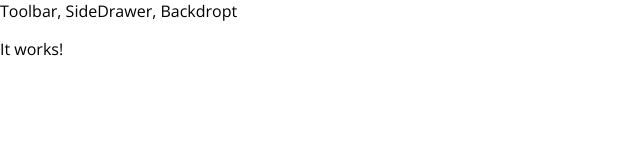
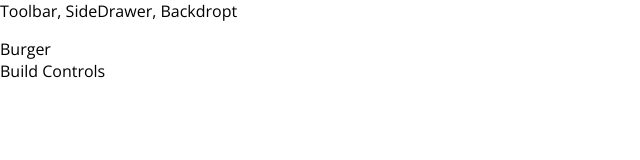
Before and after one commit to waltermanias/react-2020, a React app: page / in a window 1280 px wide. Shown: the top 160 px of the page, without its empty margins (0-640 px from the left). Built offline with nearby package versions, Linux system fonts and the light colour scheme.

Commit message:
Implementing BurgerBuilder container

```diff
--- a/src/App.js
+++ b/src/App.js
@@ -1,12 +1,13 @@
 import React from 'react';
 import Layout from './components/Layout/Layout';
+import BurgerBuilder from './containers/BurgerBuilder/BurgerBuilder';
 
 const app = () => {
 
   return (
     <div>
       <Layout>
-        <p> It works!</p>
+        <BurgerBuilder></BurgerBuilder>
       </Layout>
     </div>
   );
--- /dev/null
+++ b/src/components/Layout/Layout.css
@@ -0,0 +1,3 @@
+.Content {
+  margin-top: 16px;
+}
--- a/src/components/Layout/Layout.js
+++ b/src/components/Layout/Layout.js
@@ -1,10 +1,11 @@
 import React from 'react';
 import Aux from '../../hoc/Aux';
+import classes from './Layout.css';
 
 const layout = props => (
     <Aux>
         <div>Toolbar, SideDrawer, Backdropt</div>
-        <main>
+        <main className={classes.Content}>
             {props.children}
 
         </main>
--- /dev/null
+++ b/src/containers/BurgerBuilder/BurgerBuilder.js
@@ -0,0 +1,13 @@
+import React, {Component} from 'react';
+import Aux from '../../hoc/Aux';
+
+class BurgerBuilder extends Component {
+    render() {
+        return (
+            <Aux>
+                <div>Burger</div>
+                <div>Build Controls</div>
+            </Aux>);
+    }
+}
+export default BurgerBuilder;
```
